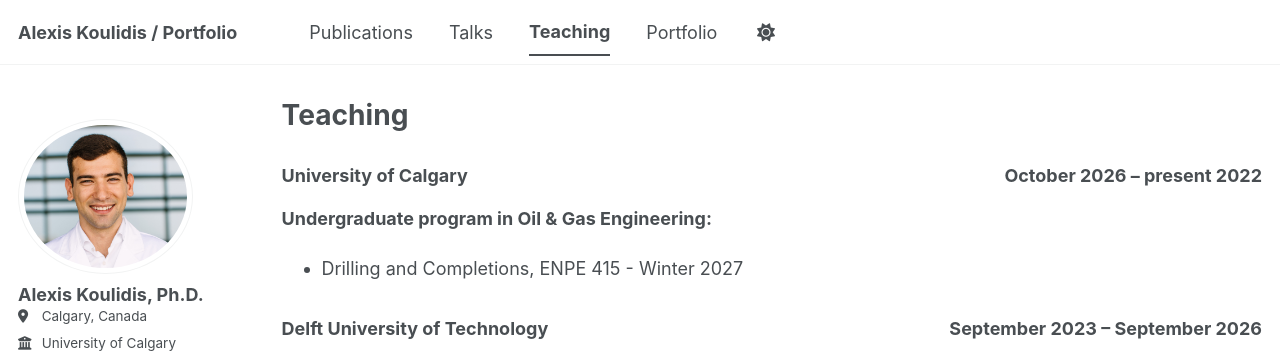
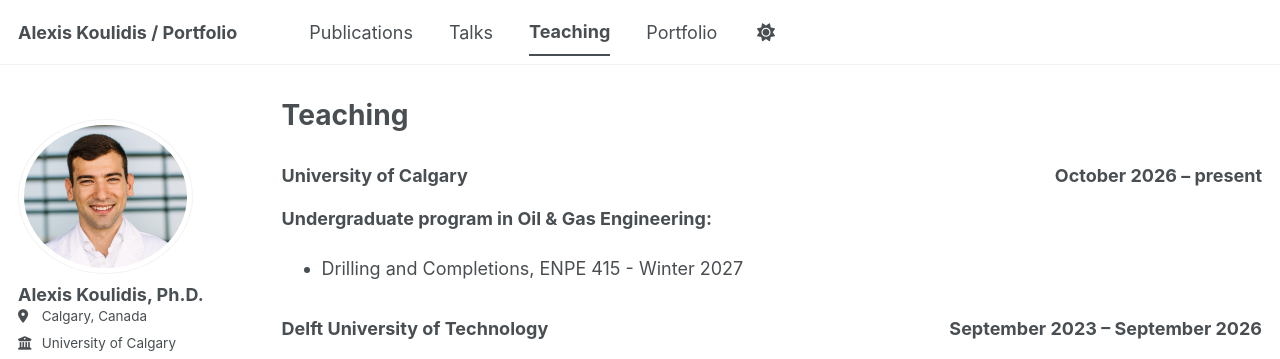
Before and after one commit to akoulidis/akoulidis.github.io, a Jekyll site: the page built from _pages/_pages/teaching.md, in a window 1280 px wide and 1308 px high. Shown: the top 359 px of the window. Built offline with Jekyll 4.4.1, drawn with Linux system fonts in a browser that asks for light colours; some web fonts are replaced; a script bundle is joined from its source files by our own code; library files that are not in the unit come from our copies.

Commit message:
Update teaching.md

```diff
--- a/_pages/_pages/teaching.md
+++ b/_pages/_pages/teaching.md
@@ -4,7 +4,7 @@ title: "Teaching"
 permalink: /teaching/
 author_profile: true
 ---
-### University of Calgary <span style="float:right;">October 2026 – present 2022</span>
+### University of Calgary <span style="float:right;">October 2026 – present</span>
 
 **Undergraduate program in Oil & Gas Engineering:**
 - Drilling and Completions, ENPE 415 - Winter 2027
```
